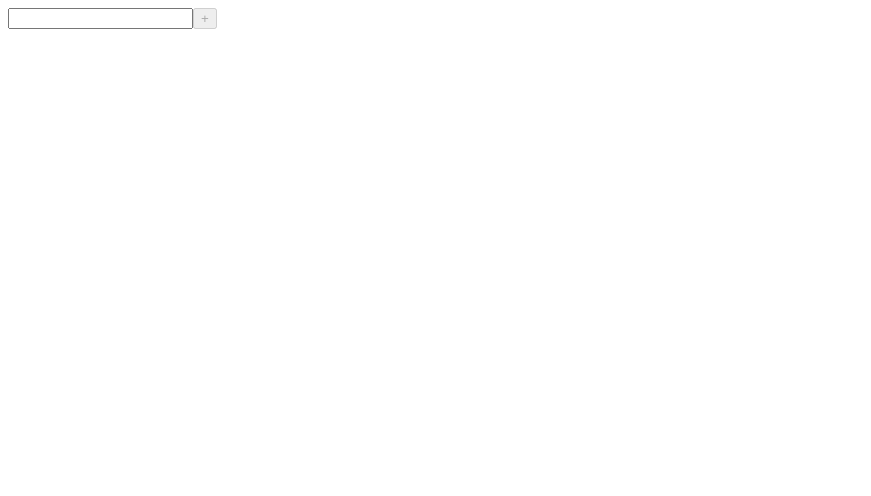
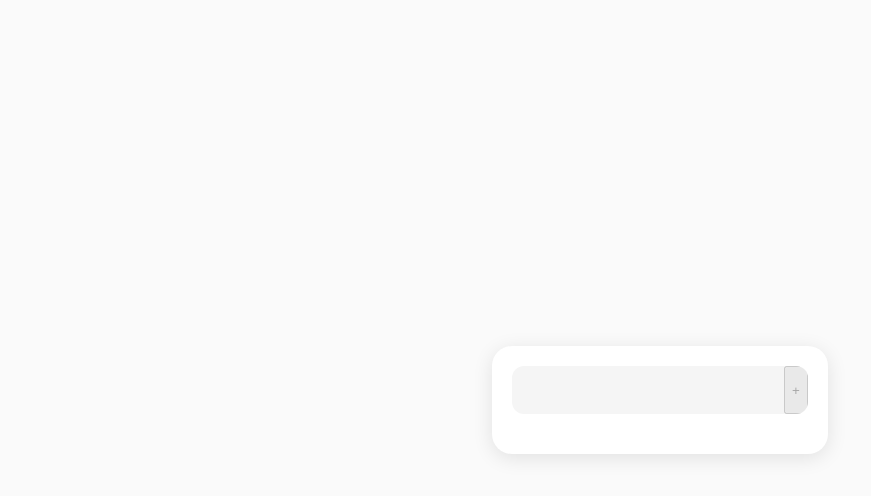
Before and after one commit to shonia1/GITA_Homeworks, a React (Vite) app in the folder Lec16/: page / in a window 1280 px wide. Shown: the top 496 px of the page, without its empty margins (0-871 px from the left). Built offline with nearby package versions, Linux system fonts and the light colour scheme.

Commit message:
feat: add initial CSS styles for layout and components

```diff
--- a/Lec16/src/App.css
+++ b/Lec16/src/App.css
@@ -0,0 +1,102 @@
+body {
+  display: flex;
+  justify-content: center;
+  align-items: center;
+  min-height: 100vh;
+  background-color: #fafafa;
+  margin: 0;
+  font-family: sans-serif;
+}
+.app-container {
+  max-width: 400px;
+  width: 100%;
+  background-color: white;
+  border-radius: 20px;
+  box-shadow: 0 4px 20px rgba(0, 0, 0, 0.1);
+  padding: 20px;
+}
+
+.input-section {
+  display: flex;
+  background-color: #f5f5f5;
+  border-radius: 12px;
+  overflow: hidden;
+  margin-bottom: 20px;
+}
+
+.input-section span {
+  display: flex;
+  align-items: center;
+  justify-content: center;
+  padding-left: 15px;
+}
+
+.vector-img {
+  width: 20px; /* შეცვალე ზომა დიზაინის მიხედვით (მაგ. 18px ან 20px) */
+  height: 20px;
+  object-fit: contain;
+}
+
+.task-input {
+  flex: 1;
+  border: none;
+  outline: none;
+  color: lightgray;
+  background: transparent;
+  padding: 15px 15px 15px 10px;
+  font-size: 16px;
+  color: #333;
+}
+
+.task-input::placeholder {
+  color: #b0b0b0;
+}
+.add-btn {
+  background-color: #00ebd4;
+  color: white;
+  border: none;
+  outline: none;
+  padding: 0 20px;
+  font-size: 22px;
+  cursor: pointer;
+  transition: background 0.2s;
+}
+
+.add-btn:disabled {
+  background-color: #d8d8d8;
+  cursor: not-allowed;
+}
+
+.task-card {
+  display: flex;
+  justify-content: space-between;
+  align-items: center;
+  padding: 15px 5px;
+  border-bottom: 1px solid #f0f0f0;
+}
+
+.delete-button,
+.status-button {
+  background: none;
+  border: none;
+  cursor: pointer;
+  padding: 0;
+  display: flex;
+  align-items: center;
+}
+
+.trash-icon,
+.status-icon {
+  width: 20px;
+  height: 20px;
+  object-fit: contain;
+}
+
+.task-card:last-child {
+  border-bottom: none;
+}
+
+.complated {
+  text-decoration: line-through;
+  color: #b0b0b0;
+}
```
